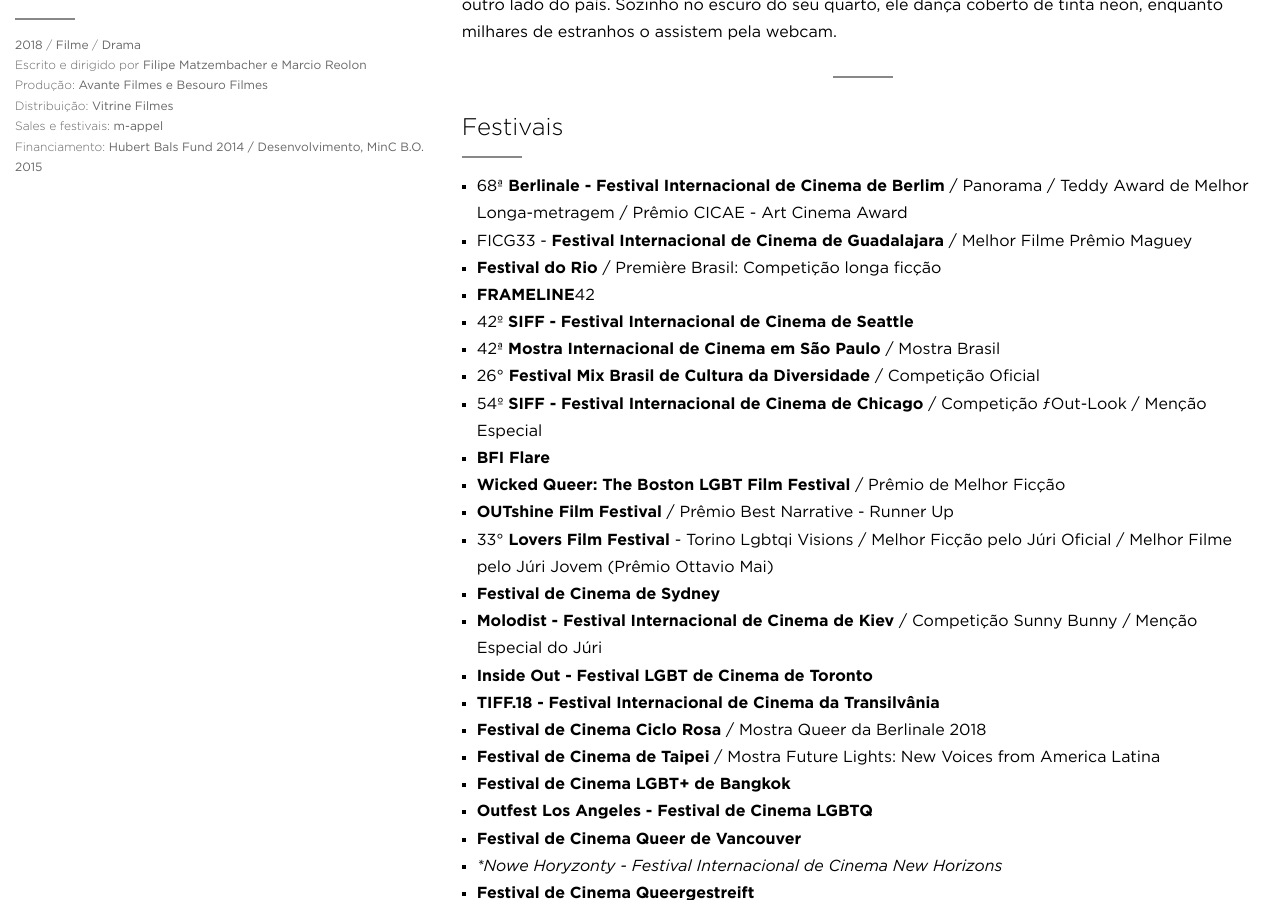
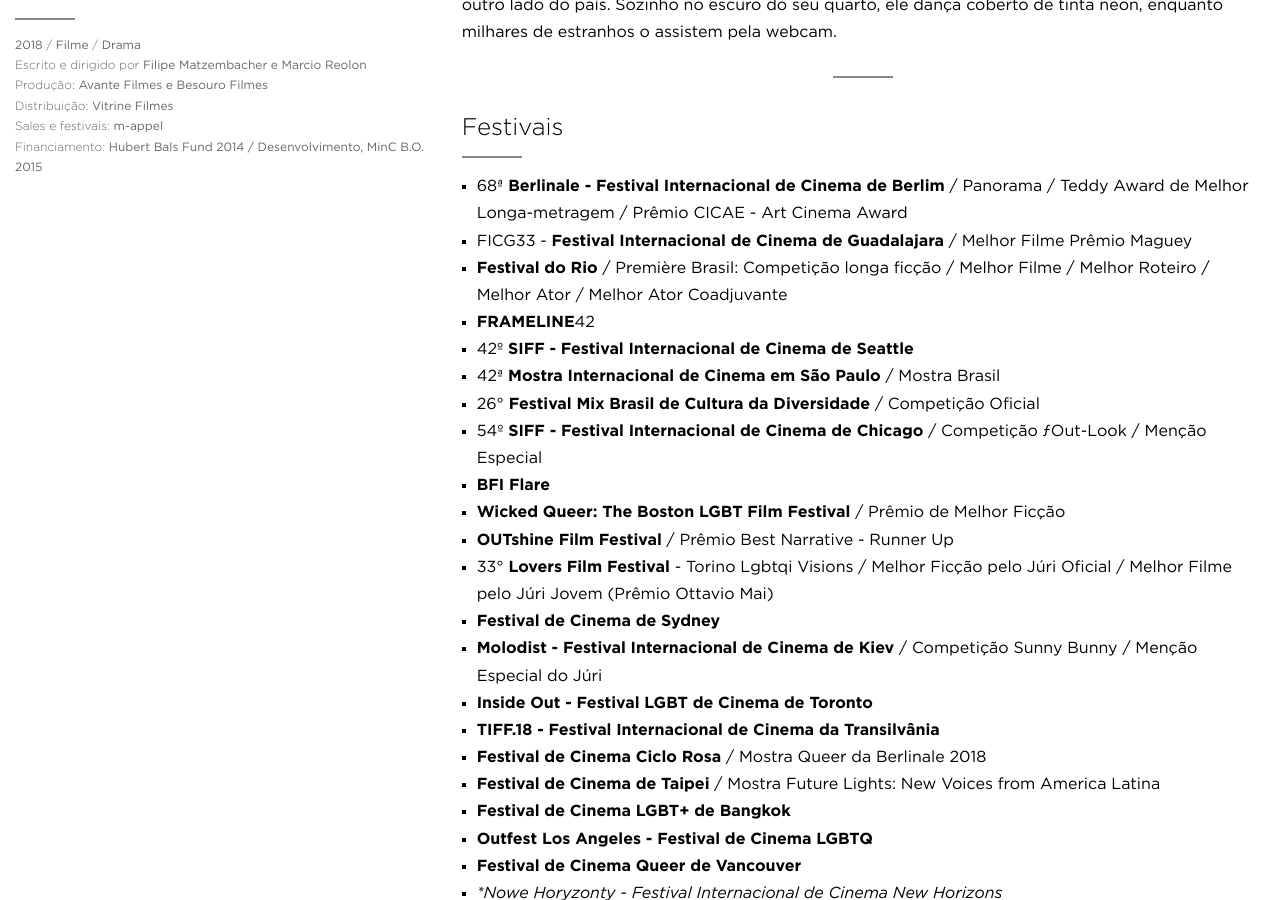
Before and after one commit to arthrfrts/besouro, a Jekyll site: the page built from _projects/tintabruta.md, in a window 1280 px wide and 900 px high, scrolled down 884 px. Built offline with Jekyll 4.4.1, drawn with Linux system fonts in a browser that asks for light colours.

Commit message:
Updated Tintabruta

```diff
--- a/_projects/tintabruta.md
+++ b/_projects/tintabruta.md
@@ -30,7 +30,7 @@
 ## Festivais
 * 68ª **Berlinale - Festival Internacional de Cinema de Berlim** / Panorama / Teddy Award de Melhor Longa-metragem / Prêmio CICAE - Art Cinema Award
 * FICG33 - **Festival Internacional de Cinema de Guadalajara** / Melhor Filme Prêmio Maguey
-* **Festival do Rio** / Première Brasil: Competição longa ficção
+* **Festival do Rio** / Première Brasil: Competição longa ficção / Melhor Filme / Melhor Roteiro / Melhor Ator / Melhor Ator Coadjuvante
 * **FRAMELINE**42
 * 42º **SIFF - Festival Internacional de Cinema de Seattle**
 * 42ª **Mostra Internacional de Cinema em São Paulo** / Mostra Brasil
```
